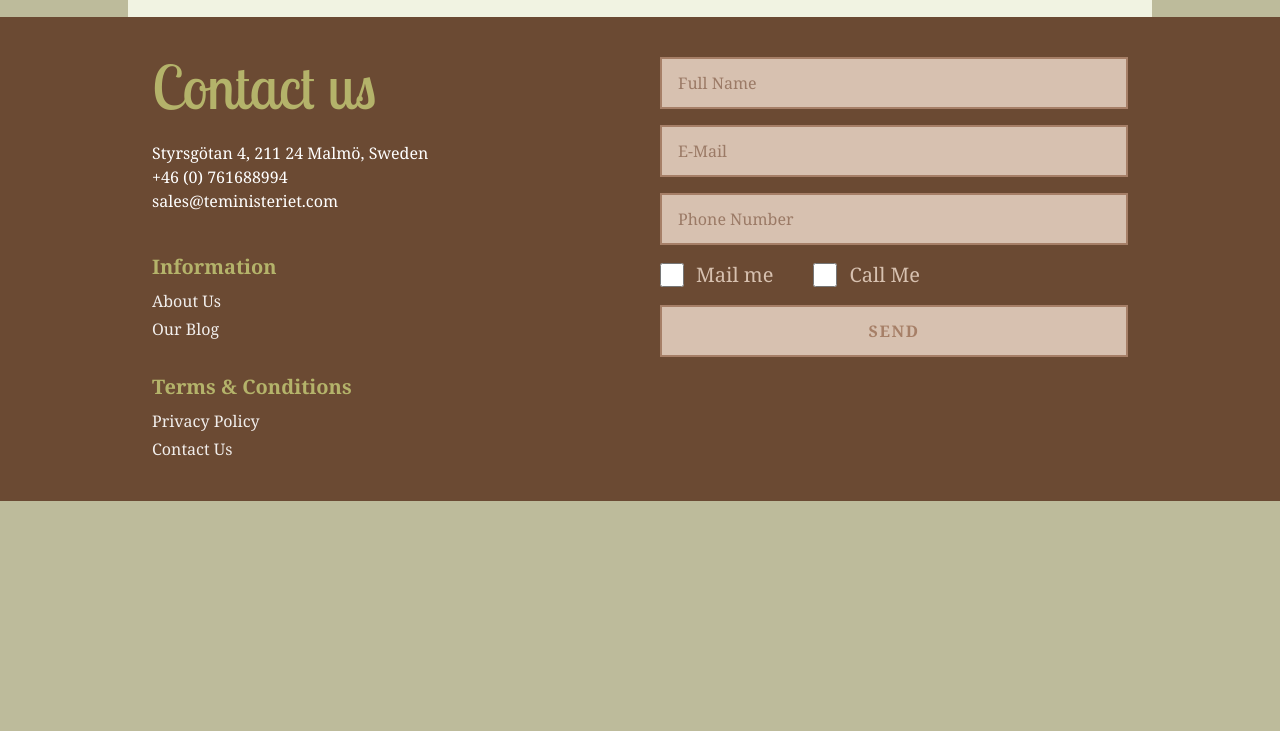
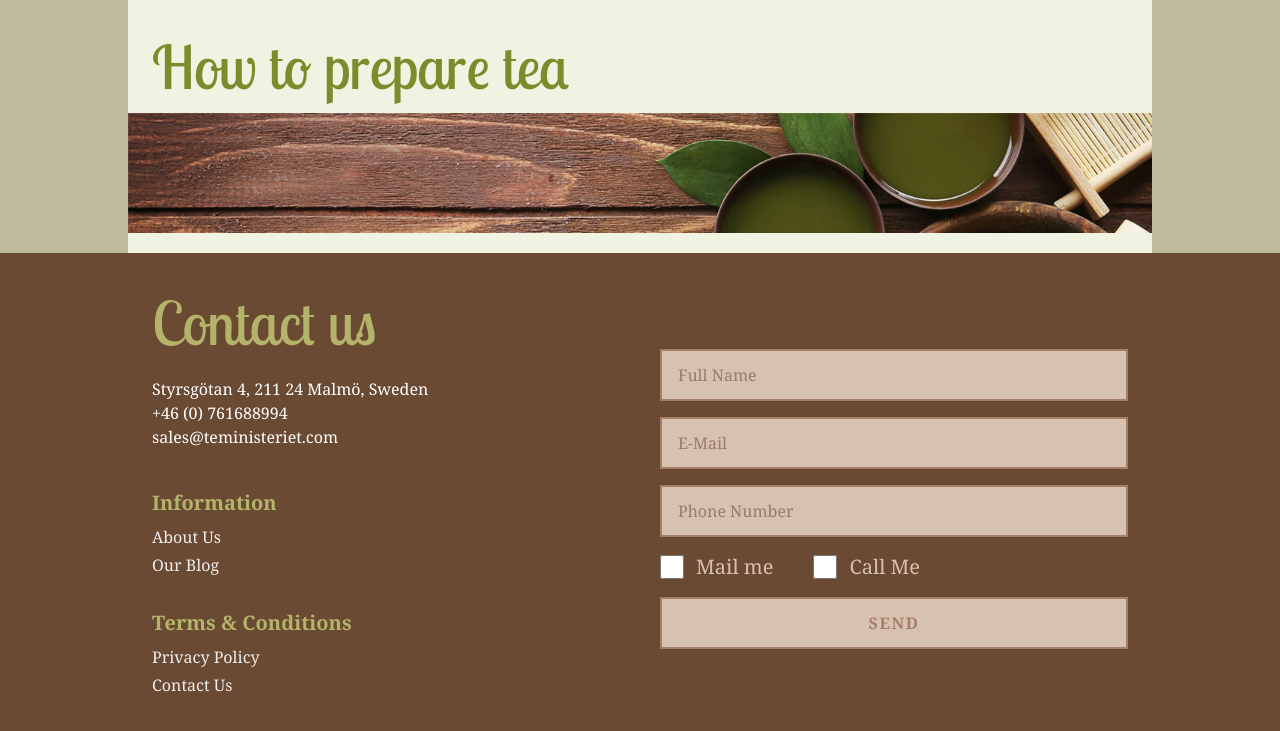
Before and after one commit to YLiubov/TAILWIND-teaparty, a website with bundled scripts: page index.html in a window 1280 px wide. Shown: the part 2237-2968 px from the top of the page. Before the commit the page ends 2738 px from the top, so only its background shows below. Built offline with nearby package versions, Linux system fonts and the light colour scheme.

Commit message:
fix footer form

```diff
--- a/assets/js/components/footer.js
+++ b/assets/js/components/footer.js
@@ -65,6 +65,7 @@ export function footer() {
   // RIGHT: form
   // -------------------------
   const right = create("div")
+  right.className = "md:mt-14"
 
   const form = create("form")
   form.className = "flex flex-col gap-4"
--- /dev/null
+++ b/assets/js/components/howto.js
@@ -0,0 +1,32 @@
+import { create } from "../utils/create.js"
+import { set } from "../utils/set.js"
+
+// создаёт всю секцию
+export function howto() {
+    // главная секция
+
+    const section = create ("section")
+    section.id = "howto"
+    section.className = "bg-[#F1F3E2] py-5"
+
+    // заголовок
+    const h2 = create ("h2")
+    h2.textContent = "How to prepare tea"
+    h2.className = "font-customGoogle text-6xl px-6 text-[#7a8c2c]"
+
+    // TOP BAR
+    const topBar = create ("div")
+    topBar.className = "mt-4 flex flex-col bg-[url('../img/Image-Hero-Front.jpg')] bg-cover h-auto lg:flex-row lg:justify-between lg:h-30"
+
+    // Левая часть верхней панели
+    const infoBox = create("div")
+
+
+    // Добавляем левую и правую часть в topBar
+    set([infoBox], topBar)
+
+    // собираем секцию
+    set([h2, topBar], section)
+
+    return section
+}
--- a/assets/js/main.js
+++ b/assets/js/main.js
@@ -6,6 +6,7 @@ import { header } from "./components/header.js"
 import { passion } from "./components/passion.js"
 import { about } from "./components/about.js";
 import { brands } from './components/brands.js'
+import { howto } from './components/howto.js'
 import { footer } from "./components/footer.js";
 
 const root = get("#root")
@@ -15,6 +16,6 @@ const page = create("div")
 page.className = "max-w-5xl mx-auto"
 
 // 2) складываем секции внутрь page
-set([passion(), about(), brands()], page);
+set([passion(), about(), brands(), howto()], page);
 
 set([header(), page, footer()], root)
```
Also changed, not shown: assets/tailwind/output.css.
